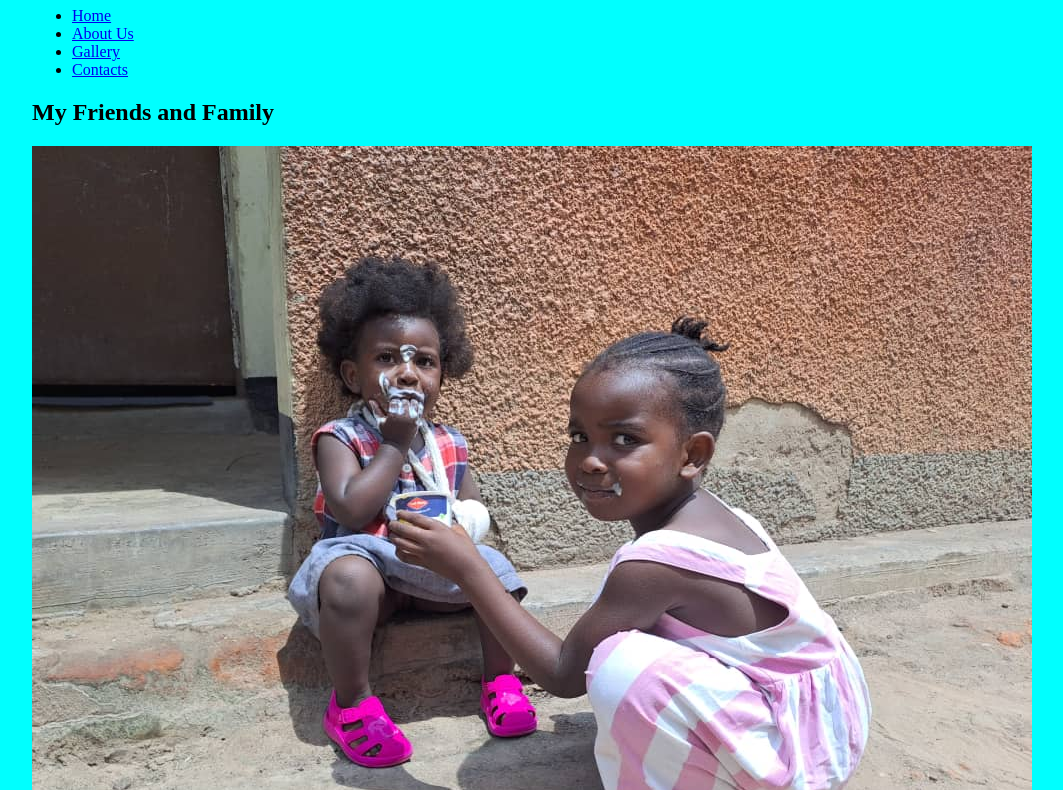
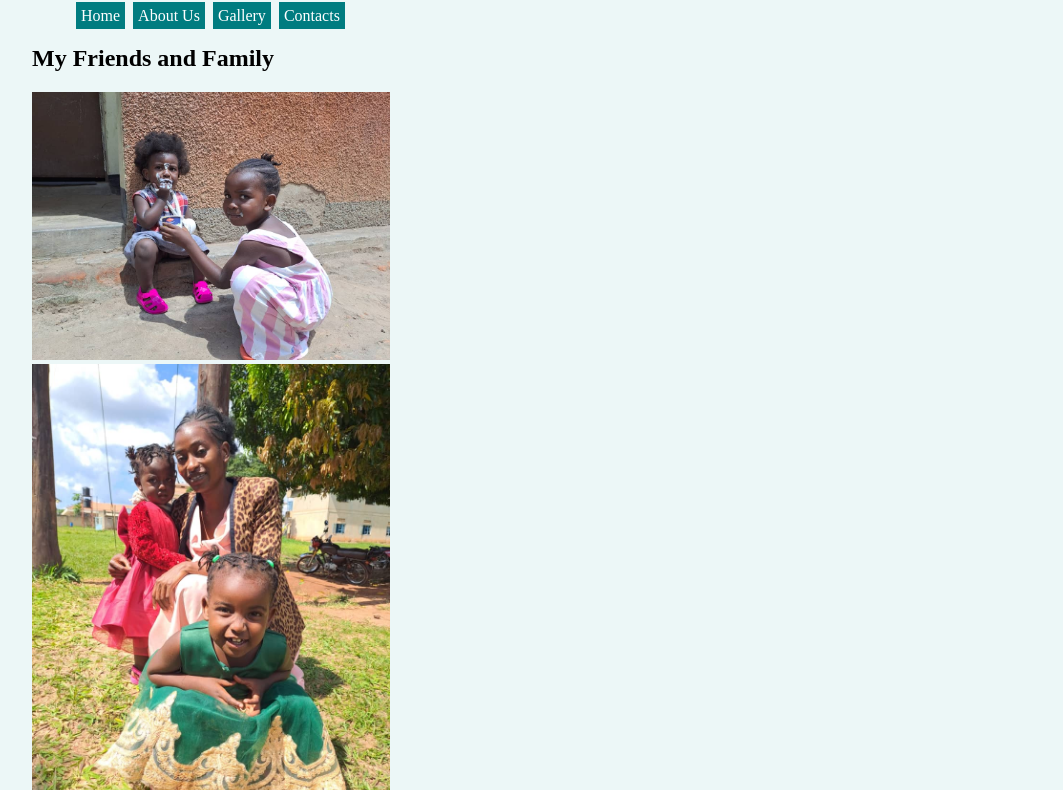
Before and after one commit to befreym/BarasaMusaviBefrey-Midsemester, a plain HTML site: page Gallery.html in a window 1280 px wide. Shown: the part 73-863 px from the top of the page, without its empty margins (160-1223 px from the left). Drawn offline with Linux system fonts and the light colour scheme.

Commit message:
Update style.css

```diff
--- a/style.css
+++ b/style.css
@@ -1,12 +1,41 @@
 body {
-    background-color: aqua;
+    background-color: rgb(236, 247, 247);
     width: 70%;
     margin: auto;
 
 }
 main{
-    background-color: aqua;
     margin: auto;
     border: 2px solid black;
     padding: 5px;
 }
+img {
+    height: 80%;
+    width: 40%;
+}
+footer{
+    float:none;
+}
+ul{
+
+}
+ul>li{
+    list-style: none;
+    display: inline;
+}
+ul>li>a{
+    text-decoration: none;
+    color: white;
+    background-color: rgb(0, 124, 128);
+    margin-left: 4px;
+    padding: 5px;
+
+}
+ul>li>a:hover{
+    color:rgb(0, 19, 128);
+    background-color: white;
+}
+.selected{
+    color: rgb(38, 0, 128);
+    background-color: rgb(248, 248, 165);
+}
```
